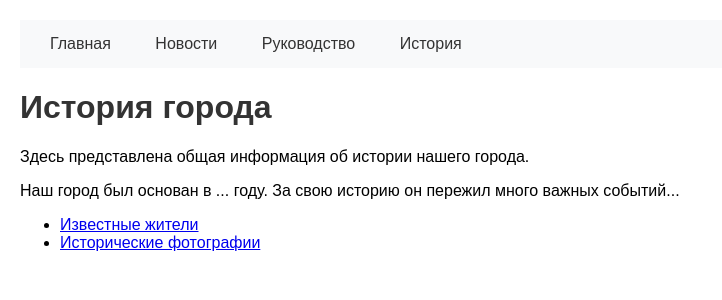
After one commit to Stervar/Django, a Django app: page /history/ in a window 1280 px wide. The commit adds this page. Shown: the top 300 px of the page, without its empty margins (0-722 px from the left). Run offline with Django 5.2, Linux system fonts and the light colour scheme.

Commit message:
Заложенна основа для сайта

```diff
--- a/Sbornik6/DER/static/style.css
+++ b/Sbornik6/DER/static/style.css
@@ -1,27 +1,27 @@
 body {
     font-family: Arial, sans-serif;
-    display: flex;
-    justify-content: center;
-    align-items: center;
-    height: 100vh;
     margin: 0;
-    background: linear-gradient(to right, #83a4d4, #b6fbff);
+    padding: 20px;
 }
 
-.clock-container {
-    background-color: white;
-    padding: 2rem;
-    border-radius: 10px;
-    box-shadow: 0 0 10px rgba(0, 0, 0, 0.1);
+nav {
+    background-color: #f8f9fa;
+    padding: 15px;
+    margin-bottom: 20px;
 }
 
-#clock {
-    font-size: 3rem;
+nav a {
+    color: #333;
+    text-decoration: none;
+    padding: 10px 15px;
+    margin-right: 10px;
+}
+
+nav a:hover {
+    background-color: #e9ecef;
+    border-radius: 4px;
+}
+
+h1 {
     color: #333;
 }
-
-#date {
-    font-size: 1.5rem;
-    color: #666;
-    margin-top: 1rem;
-}
--- /dev/null
+++ b/Sbornik6/DER/templates/history.html
@@ -0,0 +1,11 @@
+{% extends 'home.html' %}
+
+{% block content %}
+<h1>История города</h1>
+<p>Здесь представлена общая информация об истории нашего города.</p>
+<p>Наш город был основан в ... году. За свою историю он пережил много важных событий...</p>
+<ul>
+    <li><a href="{% url 'history_people' %}">Известные жители</a></li>
+    <li><a href="{% url 'history_photos' %}">Исторические фотографии</a></li>
+</ul>
+{% endblock %}
--- /dev/null
+++ b/Sbornik6/DER/templates/home.html
@@ -0,0 +1,21 @@
+{% load static %}
+<!DOCTYPE html>
+<html>
+<head>
+    <title>{% block title%}Главная{% endblock %}</title>
+    <link rel="stylesheet" href="{% static 'style.css' %}">
+</head>
+<body>
+    <nav>
+        <a href="{% url 'home' %}">Главная</a>
+        <a href="{% url 'newsPage' %}">Новости</a>
+        <a href="{% url 'management' %}">Руководство</a>
+        <a href="{% url 'history' %}">История</a>
+    </nav>
+
+{% block content %}
+    <h1>Главная страница</h1>
+    <!-- Содержимое главной страницы -->
+{% endblock %}
+</body>
+</html>
--- a/Sbornik6/DER/views.py
+++ b/Sbornik6/DER/views.py
@@ -3,5 +3,35 @@ from django.http import HttpResponse
 from django.shortcuts import render
 from django.template.response import TemplateResponse
 
-def index(request):
-    return TemplateResponse(request,  "style.html")
+news = [
+    {'id':1, 'title':'dsfgnhjsd1', 'text':'hgjkffdsbkjdhn1'},
+    {'id':2, 'title':'dsfgnhjsd2', 'text':'hgjkffdsbkjdhn2'},
+    {'id':3, 'title':'dsfgnhjsd3', 'text':'hgjkffdsbkjdhn3'},
+    {'id':4, 'title':'dsfgnhjsd4', 'text':'hgjkffdsbkjdhn4'},
+    {'id':5, 'title':'dsfgnhjsd5', 'text':'hgjkffdsbkjdhn5'},
+    {'id':6, 'title':'dsfgnhjsd6', 'text':'hgjkffdsbkjdhn6'},
+    {'id':7, 'title':'dsfgnhjsd7', 'text':'hgjkffdsbkjdhn7'},
+]
+
+
+def home(request):
+    return render(request, 'home.html')
+
+def newsPage(request, id=None):
+    if not id:
+        return render(request, 'news.html', {'news':news})
+    else:
+        return render(request, 'news.html', {'post':news[int(id)-1]})
+
+
+def management(request, any_text=None):
+    return render(request, 'management.html')
+
+def history(request):
+    return render(request, 'history.html')
+
+def history_people(request):
+    return render(request, 'history_people.html')
+
+def history_photos(request):
+    return render(request, 'history_photos.html')
--- a/Sbornik6/Sbornik6/urls.py
+++ b/Sbornik6/Sbornik6/urls.py
@@ -20,9 +20,18 @@ from DER import views
 from django.views.generic import TemplateView
 from django.urls import path, include
 from django.shortcuts import render
-
+from django.contrib import admin
+from django.urls import path
+from DER import views
 
 urlpatterns = [
     path('admin/', admin.site.urls),
-    path('', views.index),
+    path('', views.home, name='home'),  # главная страница
+    path('news/', views.newsPage, name='newsPage'),  # страница новостей
+    path('news/<str:any_text>/', views.newsPage, name='news_with_text'),  # любой текст после news/
+    path('management/', views.management, name='management'),  # страница руководства
+    path('management/<str:any_text>/', views.management, name='management_with_text'),  # любой текст после management/
+    path('history/', views.history, name='history'),
+    path('history/people/', views.history_people, name='history_people'),
+    path('history/photos/', views.history_photos, name='history_photos'),
 ]
```
Also changed, not shown: Sbornik6/DER/static/style.js (+18 -2 lines), Sbornik6/DER/templates/history_people.html (added, +11 -0 lines), Sbornik6/DER/templates/history_photos.html (added, +11 -0 lines), Sbornik6/DER/templates/management.html (added, +17 -0 lines), Sbornik6/DER/templates/news.html (added, +25 -0 lines), Sbornik6/DER/templates/style.html (+14 -4 lines).
